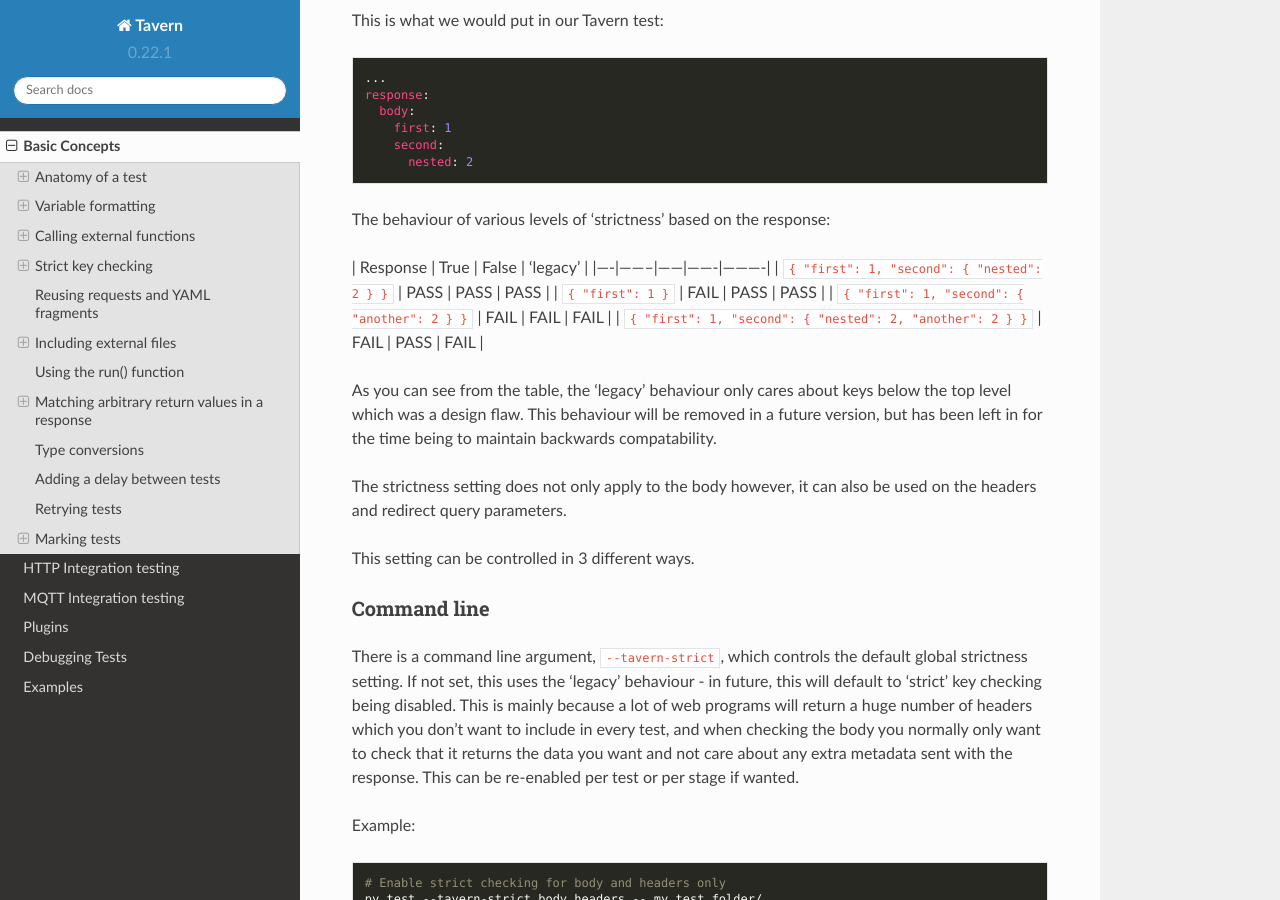
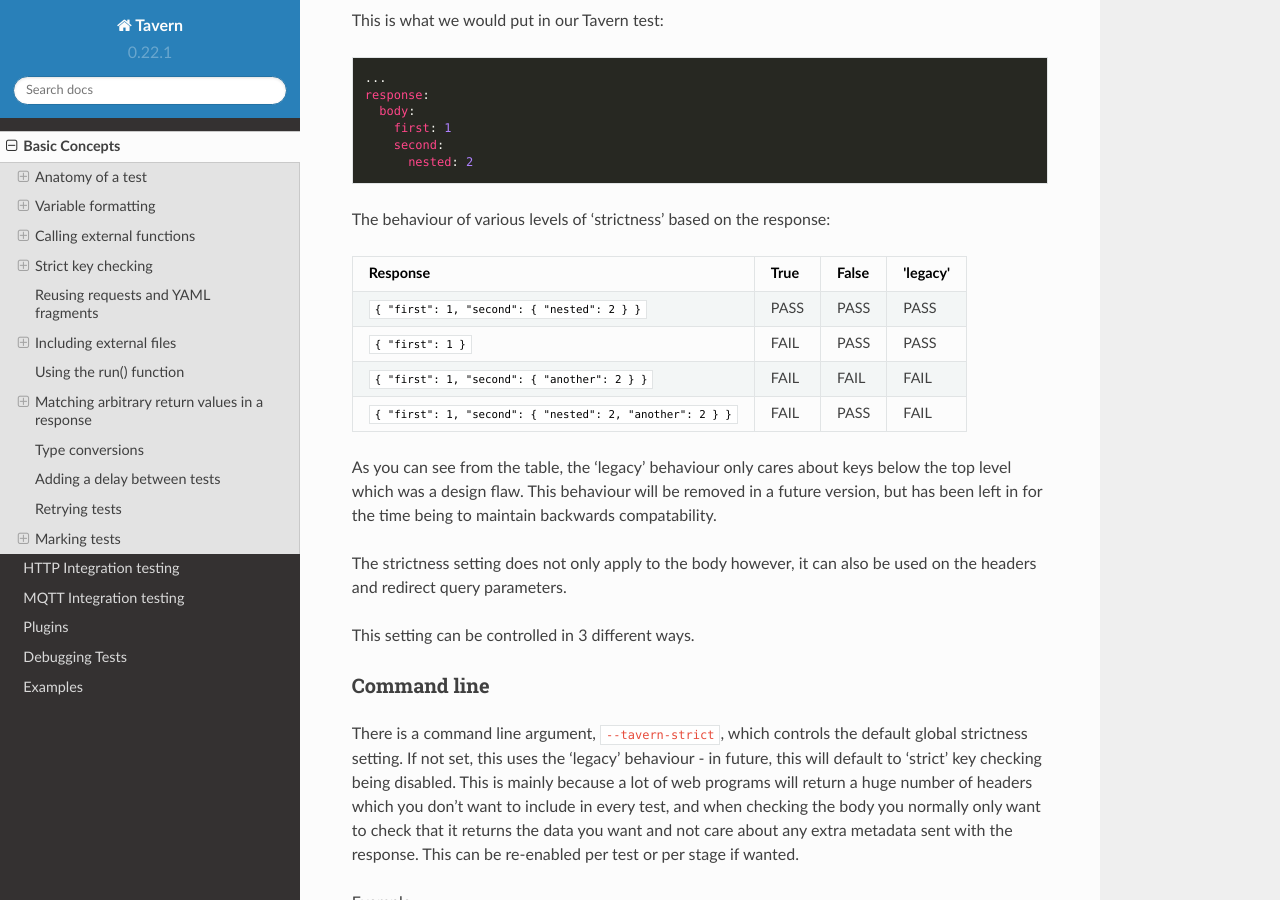
Before and after one commit to taverntesting/tavern, a Sphinx documentation site: the page built from docs/source/basics.md, in a window 1280 px wide and 900 px high, scrolled down 8244 px. Built offline with Sphinx 7.4.7 and the Read the Docs theme 2.0.0, drawn with Linux system fonts in a browser that asks for light colours; formulas are drawn with MathJax 3.

```diff
--- a/docs/source/basics.md
+++ b/docs/source/basics.md
@@ -439,12 +439,14 @@ response:
 
 The behaviour of various levels of 'strictness' based on the response:
 
+
 | Response | True | False | 'legacy' |
-|----|--------|------|-------|----------|
-| ` { "first": 1, "second": { "nested": 2 } } `  | PASS | PASS | PASS |
-| ` { "first": 1 } `  | FAIL | PASS | PASS |
-| ` { "first": 1, "second": { "another": 2 } } `  | FAIL | FAIL | FAIL |
-| ` { "first": 1, "second": { "nested": 2, "another": 2 } } `  | FAIL | PASS | FAIL |
+| ---- | -------- | ------ | ------- |
+| `{ "first": 1, "second": { "nested": 2 } }`  | PASS | PASS | PASS |
+| `{ "first": 1 }`  | FAIL | PASS | PASS |
+| `{ "first": 1, "second": { "another": 2 } }`  | FAIL | FAIL | FAIL |
+| `{ "first": 1, "second": { "nested": 2, "another": 2 } }`  | FAIL | PASS | FAIL |
+
 
 As you can see from the table, the 'legacy' behaviour only cares about keys
 below the top level which was a design flaw. This behaviour will be removed in a
--- a/docs/source/conf.py
+++ b/docs/source/conf.py
@@ -45,6 +45,7 @@ extensions = [
 	'sphinx.ext.napoleon',
     'sphinx.ext.githubpages',
     'recommonmark',
+    'sphinx_markdown_tables',
 ]
 
 # Add any paths that contain templates here, relative to this directory.
--- a/docs/source/requirements.txt
+++ b/docs/source/requirements.txt
@@ -4,3 +4,4 @@ recommonmark==0.5.0
 commonmark==0.8.1
 docutils==0.14
 pygments==2.3.1
+sphinx-markdown-tables==0.0.9
```
